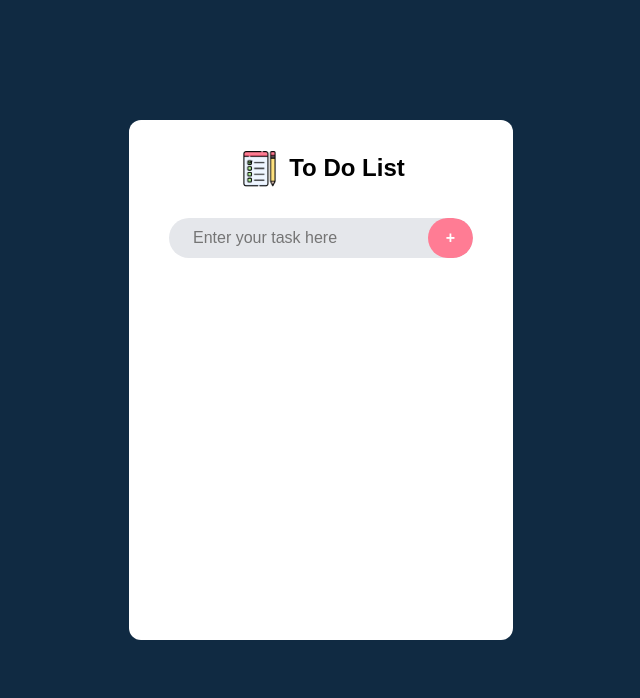
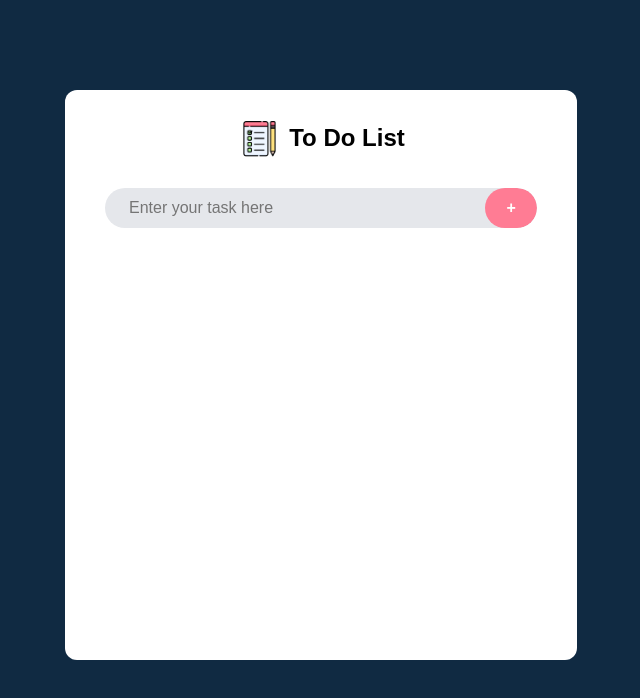
Before and after one commit to Olando07/To-do-list, a React (Vite) app: page / in a window 1280 px wide. Shown: the top 698 px of the page, without its empty margins (319-959 px from the left). Built offline with nearby package versions, Linux system fonts and the light colour scheme.

Commit message:
"fixed stretching on elements and how they show for large amount of text"

```diff
--- a/src/components/ToDo.jsx
+++ b/src/components/ToDo.jsx
@@ -67,7 +67,7 @@ function ToDo() {
                 </div>
 
                 {/* tasks list */}
-                <div>
+                <div className="todolist">
                     {toDoList.map((item, index) => {
                         return <ToDoItems key={index} text={item.text} id={item.id} isComplete={item.isComplete} deleteToDo={deleteToDo} toggle={toggle} />;
                     })}
--- a/src/components/ToDoItems.jsx
+++ b/src/components/ToDoItems.jsx
@@ -17,6 +17,7 @@ function ToDoItems({ text, id, isComplete, deleteToDo, toggle }) {
             </div>
 
             <img
+                id="deleteToDo"
                 onClick={() => {
                     return deleteToDo(id);
                 }}
--- a/src/index.css
+++ b/src/index.css
@@ -16,15 +16,15 @@
 * {
     box-sizing: border-box;
     text-decoration: none;
-    overflow-x: hidden;
+    overflow-y: auto;
 }
 
 /* start of ToDo logo and input box */
 .container {
-	width: 30%;
+	width: 40%;
     max-width: var(--container-md);
-	height: 520px;
-	margin-top: 120px;
+	min-height: 570px;
+	margin: 90px 0 50px 0;
 	border-radius: 0.75rem;
 	place-self: center;
 	background-color: var(--white);
@@ -50,7 +50,7 @@
     display: flex;
     align-items: center;
     border-radius: 9999px;
-    margin: 0 40px 20px;
+    margin: 0 40px 40px;
 }
 
 .input-box .task {
@@ -58,7 +58,7 @@
     font-size: 16px;
     border-width: 0;
     flex: 1 1 0%;
-    height: 40px;
+    min-height: 40px;
     outline: none;
     color: var(--black);
     background: transparent;
@@ -71,8 +71,8 @@
     font-weight: 600;
     line-height: 28px;
     background-color: rgba(255,124,148,255);
-    width: 45px;
-    height: 100%;
+    width: 12%;
+    height: 40px;
     color: #fff;
     cursor: pointer;
 }
@@ -81,20 +81,25 @@
 /* Start of ToDo list */
 .todo-list {
     display: flex;
-    align-items: center;
-    margin: 10px 34px 10px;
+    align-items: flex-start;
+    margin: 15px 34px;
     gap: 8px;
 }
 
 .todo-list div {
     display: flex;
     flex: 1 1 0%;
-    align-items: center;
+    align-items: flex-start;
     cursor: pointer;
 }
 
 .todo-list div p {
     margin: 0 0 0 8px;
     font-size: 17px;
+    line-break: normal;
+    max-height: 1500px;
+    max-width: 92%;
+    overflow: hidden;
 }
+
 /* End of ToDo list */
```
